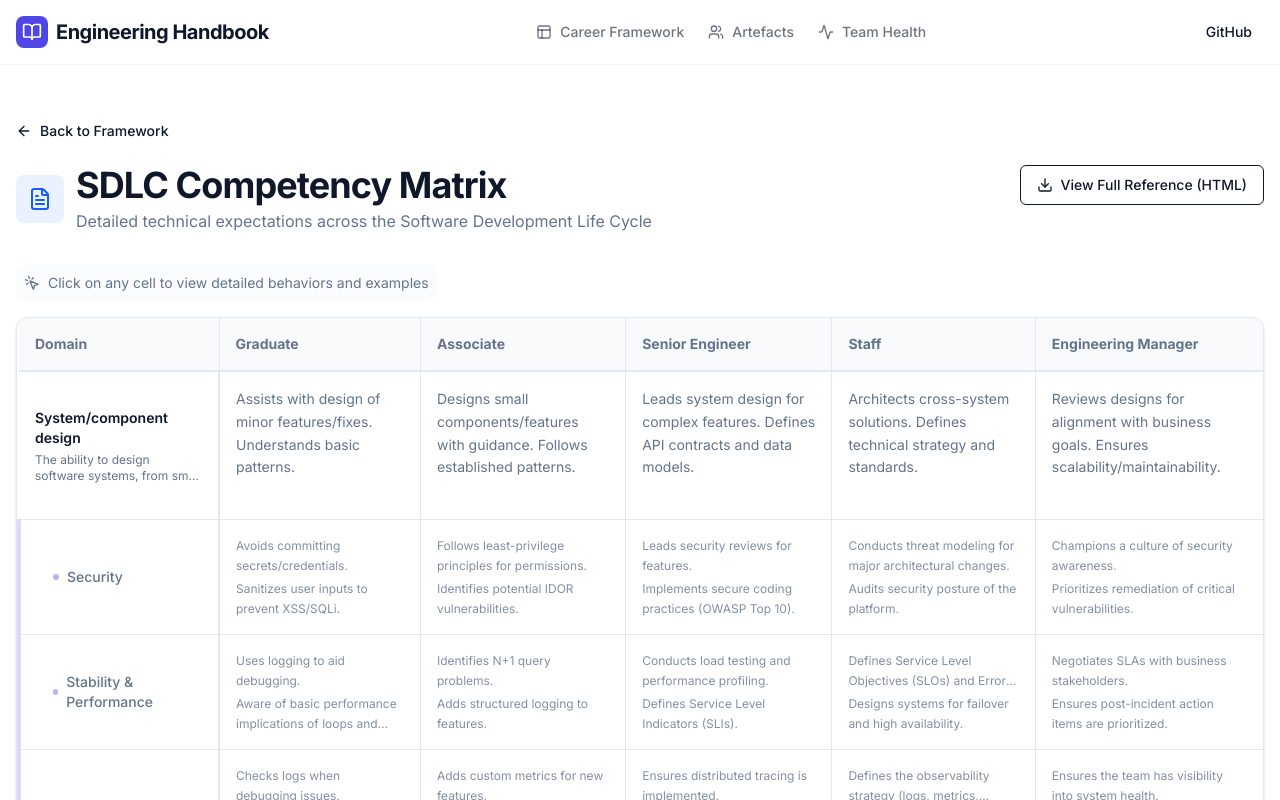
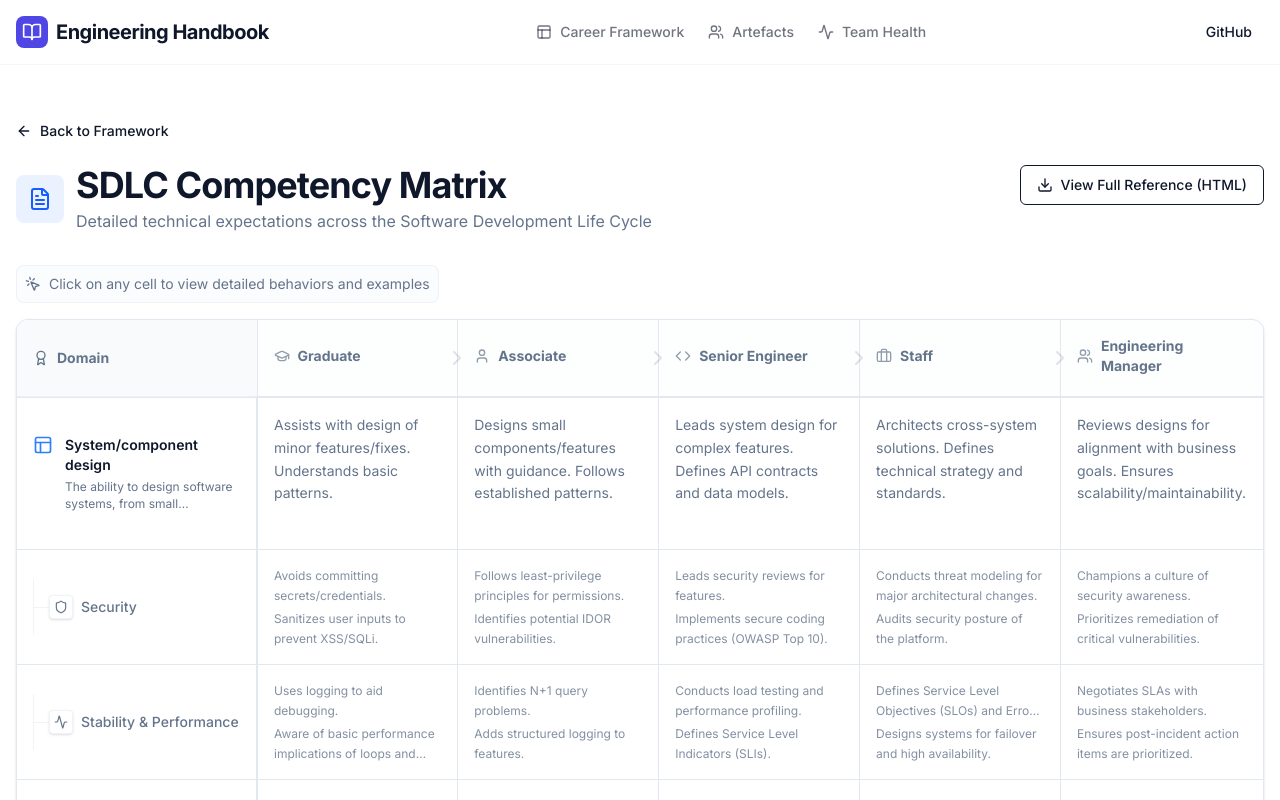
Before and after one commit to samclement/engineering-handbook, a Next.js app: page /career-framework/sdlc in a window 1280 px wide. Shown: the top 800 px of the page. Built offline with nearby package versions, Linux system fonts and the light colour scheme.

Commit message:
feature: sdlc design improvements

```diff
--- a/app/career-framework/sdlc/page.tsx
+++ b/app/career-framework/sdlc/page.tsx
@@ -2,10 +2,32 @@
 
 import React, { useState } from "react";
 import Link from "next/link";
-import { ArrowLeft, FileText, Download, MousePointerClick } from "lucide-react";
+import {
+    ArrowLeft, FileText, Download, MousePointerClick,
+    Layout, Code, TestTube, Shield, Activity, Eye, Box, LifeBuoy,
+    ChevronRight, GraduationCap, User, Users, Briefcase, Award
+} from "lucide-react";
 import { Button } from "@/components/ui/button";
 import { sdlcData, roles, SDLCLevel } from "@/lib/sdlc-data";
 import { SDLCDetailModal } from "@/components/SDLCDetailModal";
+
+// Map domains to icons and colors
+const domainConfig: Record<string, { icon: React.ElementType, color: string }> = {
+    "System/component design": { icon: Layout, color: "text-blue-500" },
+    "Eng practices": { icon: Code, color: "text-green-500" },
+    "Testing & QA": { icon: TestTube, color: "text-purple-500" },
+    "Build & Deploy": { icon: Box, color: "text-orange-500" },
+    "Support & Operations": { icon: LifeBuoy, color: "text-red-500" },
+};
+
+// Map roles to icons
+const roleIcons: Record<string, React.ElementType> = {
+    "Graduate": GraduationCap,
+    "Associate": User,
+    "Senior Engineer": Code,
+    "Staff": Briefcase,
+    "Engineering Manager": Users,
+};
 
 export default function SDLCPage() {
     const [selectedCell, setSelectedCell] = useState<{
@@ -50,34 +72,60 @@ export default function SDLCPage() {
                 </div>
             </div>
 
-            <div className="mb-4 flex items-center gap-2 text-sm text-muted-foreground bg-muted/50 p-2 rounded-lg w-fit">
+            <div className="mb-4 flex items-center gap-2 text-sm text-muted-foreground bg-muted/50 p-2 rounded-lg w-fit border border-border/50">
                 <MousePointerClick className="w-4 h-4" />
                 <span>Click on any cell to view detailed behaviors and examples</span>
             </div>
 
             <div className="overflow-x-auto rounded-xl border border-border bg-card shadow-sm">
                 <table className="w-full text-sm text-left border-collapse min-w-[1200px]">
-                    <thead className="bg-muted text-muted-foreground">
+                    <thead className="bg-muted/30 text-muted-foreground">
                         <tr>
-                            <th className="p-4 font-bold border-b-2 border-r border-border w-[200px] sticky left-0 bg-muted z-20 shadow-[2px_0_5px_-2px_rgba(0,0,0,0.1)]">Domain</th>
-                            {roles.map((role) => (
-                                <th key={role} className="p-4 font-bold border-b-2 border-r border-border min-w-[180px] last:border-r-0">
+                            <th className="p-4 font-bold border-b-2 border-r border-border w-[240px] sticky left-0 bg-muted/95 backdrop-blur-sm z-20 shadow-[2px_0_5px_-2px_rgba(0,0,0,0.1)]">
+                                <span className="flex items-center gap-2">
+                                    <Award className="w-4 h-4" />
+                                    Domain
+                                </span>
+                            </th>
+                            {roles.map((role, index) => {
+                                const RoleIcon = roleIcons[role] || User;
+                                return (
+                                    <th key={role} className="p-4 font-bold border-b-2 border-r border-border min-w-[200px] last:border-r-0 relative">
+                                        <div className="flex items-center gap-2 mb-1">
+                                            <RoleIcon className="w-4 h-4 opacity-70" />
                                             {role}
+                                        </div>
+                                        {/* Progression Arrow */}
+                                        {index < roles.length - 1 && (
+                                            <div className="absolute top-1/2 -right-3 transform -translate-y-1/2 z-10 text-muted-foreground/20">
+                                                <ChevronRight className="w-6 h-6" />
+                                            </div>
+                                        )}
                                     </th>
-                            ))}
+                                );
+                            })}
                         </tr>
                     </thead>
                     <tbody className="divide-y divide-border">
-                        {sdlcData.map((domain) => (
+                        {sdlcData.map((domain) => {
+                            const config = domainConfig[domain.name] || { icon: FileText, color: "text-gray-500" };
+                            const DomainIcon = config.icon;
+
+                            return (
                                 <React.Fragment key={domain.name}>
                                     {/* Main Domain Row */}
                                     <tr className="group bg-card hover:bg-muted/5 transition-colors">
                                         <td className="p-4 font-semibold border-r-2 border-b border-border bg-card sticky left-0 z-10 shadow-[2px_0_5px_-2px_rgba(0,0,0,0.1)] group-hover:bg-muted/5 transition-colors">
+                                            <div className="flex items-start gap-3">
+                                                <div className={`mt - 1 p - 1.5 rounded - md bg - muted / 50 ${config.color} `}>
+                                                    <DomainIcon className="w-5 h-5" />
+                                                </div>
                                                 <div>
-                                            {domain.name}
-                                            <p className="text-xs text-muted-foreground font-normal mt-1 line-clamp-2">
+                                                    <div className="text-foreground">{domain.name}</div>
+                                                    <p className="text-xs text-muted-foreground font-normal mt-1 line-clamp-2 leading-snug">
                                                         {domain.description}
                                                     </p>
+                                                </div>
                                             </div>
                                         </td>
                                         {roles.map((role) => {
@@ -89,9 +137,12 @@ export default function SDLCPage() {
                                                     onClick={() => setSelectedCell({ role, domain: domain.name, data: levelData })}
                                                 >
                                                     <div className="absolute inset-0 border-2 border-transparent group-hover/cell:border-primary/20 pointer-events-none transition-colors" />
+                                                    <div className="relative z-10">
                                                         {levelData.summary}
-                                                <div className="mt-2 text-xs font-medium text-primary opacity-0 group-hover/cell:opacity-100 transition-opacity">
-                                                    Click to view details →
+                                                    </div>
+                                                    <div className="mt-3 flex items-center text-xs font-medium text-primary opacity-0 group-hover/cell:opacity-100 transition-opacity">
+                                                        <span>View Details</span>
+                                                        <ChevronRight className="w-3 h-3 ml-1" />
                                                     </div>
                                                 </td>
                                             );
@@ -101,12 +152,30 @@ export default function SDLCPage() {
                                     {/* Sub-rows for System/component design */}
                                     {domain.name === "System/component design" && (
                                         <>
-                                        {["Security", "Stability & Performance", "Observability"].map((subSectionTitle) => (
+                                            {["Security", "Stability & Performance", "Observability"].map((subSectionTitle, idx, arr) => {
+                                                const isLast = idx === arr.length - 1;
+                                                let SubIcon = Shield;
+                                                if (subSectionTitle.includes("Stability")) SubIcon = Activity;
+                                                if (subSectionTitle.includes("Observability")) SubIcon = Eye;
+
+                                                return (
                                                     <tr key={subSectionTitle} className="group bg-muted/5 hover:bg-muted/10 transition-colors">
-                                                <td className="p-4 pl-8 font-medium text-muted-foreground border-r-2 border-b border-border bg-muted/10 sticky left-0 z-10 shadow-[2px_0_5px_-2px_rgba(0,0,0,0.1)] group-hover:bg-muted/20 transition-colors border-l-4 border-l-primary/20">
-                                                    <div className="flex items-center gap-2">
-                                                        <span className="w-1.5 h-1.5 rounded-full bg-primary/40" />
+                                                        <td className="p-0 border-r-2 border-b border-border bg-muted/5 sticky left-0 z-10 shadow-[2px_0_5px_-2px_rgba(0,0,0,0.1)] group-hover:bg-muted/20 transition-colors">
+                                                            <div className="flex h-full">
+                                                                {/* Tree Structure Visuals */}
+                                                                <div className="w-8 flex-shrink-0 flex flex-col items-center">
+                                                                    <div className="w-px h-full bg-border/50 relative">
+                                                                        <div className="absolute top-1/2 left-0 w-4 h-px bg-border/50" />
+                                                                    </div>
+                                                                </div>
+                                                                <div className="flex-1 p-4 pl-0 flex items-center gap-2">
+                                                                    <div className="p-1 rounded bg-background border border-border/50 shadow-sm">
+                                                                        <SubIcon className="w-3.5 h-3.5 text-muted-foreground" />
+                                                                    </div>
+                                                                    <span className="text-sm font-medium text-muted-foreground">
                                                                         {subSectionTitle}
+                                                                    </span>
+                                                                </div>
                                                             </div>
                                                         </td>
                                                         {roles.map((role) => {
@@ -121,7 +190,7 @@ export default function SDLCPage() {
                                                                     className="p-4 align-top text-muted-foreground/80 text-xs leading-relaxed border-r border-b border-border last:border-r-0 cursor-pointer hover:bg-blue-50/50 dark:hover:bg-blue-900/20 hover:text-foreground transition-all relative group/cell bg-muted/5"
                                                                     onClick={() => setSelectedCell({
                                                                         role,
-                                                                domain: `${domain.name} - ${subSectionTitle}`,
+                                                                        domain: `${domain.name} - ${subSectionTitle} `,
                                                                         data: {
                                                                             behaviors: subSection.behaviors,
                                                                             examples: subSection.examples
@@ -129,13 +198,13 @@ export default function SDLCPage() {
                                                                     })}
                                                                 >
                                                                     <div className="absolute inset-0 border-2 border-transparent group-hover/cell:border-primary/20 pointer-events-none transition-colors" />
-                                                            <ul className="list-disc list-inside space-y-1">
+                                                                    <ul className="list-disc list-inside space-y-1 relative z-10">
                                                                         {subSection.behaviors.slice(0, 2).map((b, i) => (
                                                                             <li key={i} className="line-clamp-2">{b}</li>
                                                                         ))}
                                                                     </ul>
                                                                     {subSection.behaviors.length > 2 && (
-                                                                <div className="mt-1 text-[10px] text-muted-foreground italic">
+                                                                        <div className="mt-1 text-[10px] text-muted-foreground italic relative z-10">
                                                                             +{subSection.behaviors.length - 2} more...
                                                                         </div>
                                                                     )}
@@ -143,14 +212,17 @@ export default function SDLCPage() {
                                                             );
                                                         })}
                                                     </tr>
-                                        ))}
+                                                );
+                                            })}
                                         </>
                                     )}
                                 </React.Fragment>
-                        ))}
+                            );
+                        })}
                     </tbody>
                 </table>
             </div>
+
 
             <div className="mt-8 text-center text-sm text-muted-foreground">
                 <p>
```
Lines whose indentation alone changed are shown as unchanged.
